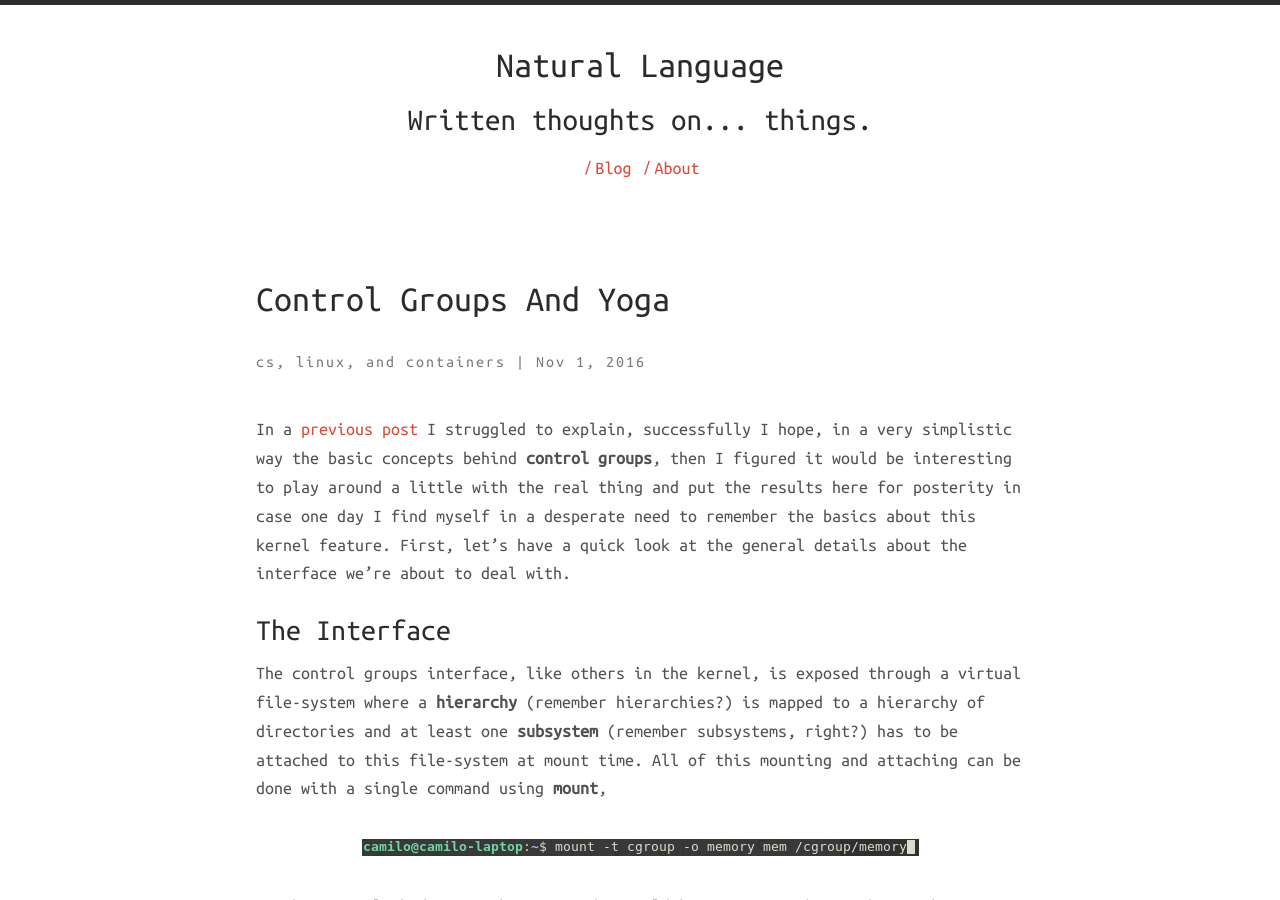
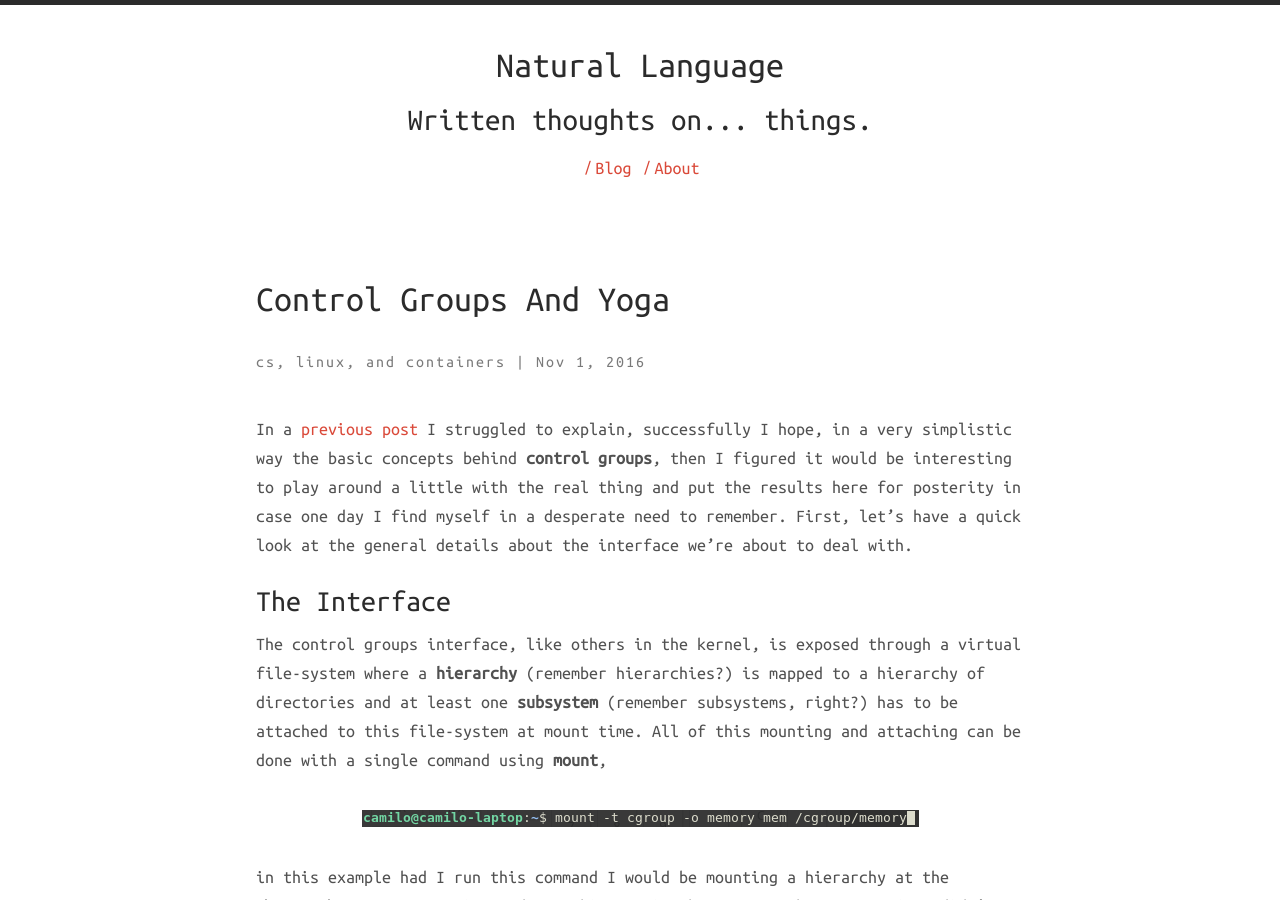
Before and after one commit to camilobermudez85/camilobermudez85.github.io, a Jekyll site: the page built from _posts/2016-11-01-cgroups2.markdown, in a window 1280 px wide and 900 px high. Built offline with Jekyll 4.4.1, drawn with Linux system fonts in a browser that asks for light colours; nearby versions of some CDN libraries; comment, search, counter and statistics services are not loaded.

Commit message:
Corrections

```diff
--- a/_posts/2016-11-01-cgroups2.markdown
+++ b/_posts/2016-11-01-cgroups2.markdown
@@ -20,9 +20,8 @@ In a [previous post]({{ site.url }}/cgroups-1) I struggled to explain,
 successfully I hope, in a very simplistic way the basic concepts behind
 **control groups**, then I figured it would be interesting to play around a
 little with the real thing and put the results here for posterity in case one
-day I find myself in a desperate need to remember the basics about this kernel
-feature. First, let's have a quick look at the general details about the
-interface we're about to deal with.
+day I find myself in a desperate need to remember. First, let's have a quick
+look at the general details about the interface we're about to deal with.
 
 ### The Interface
 
```
